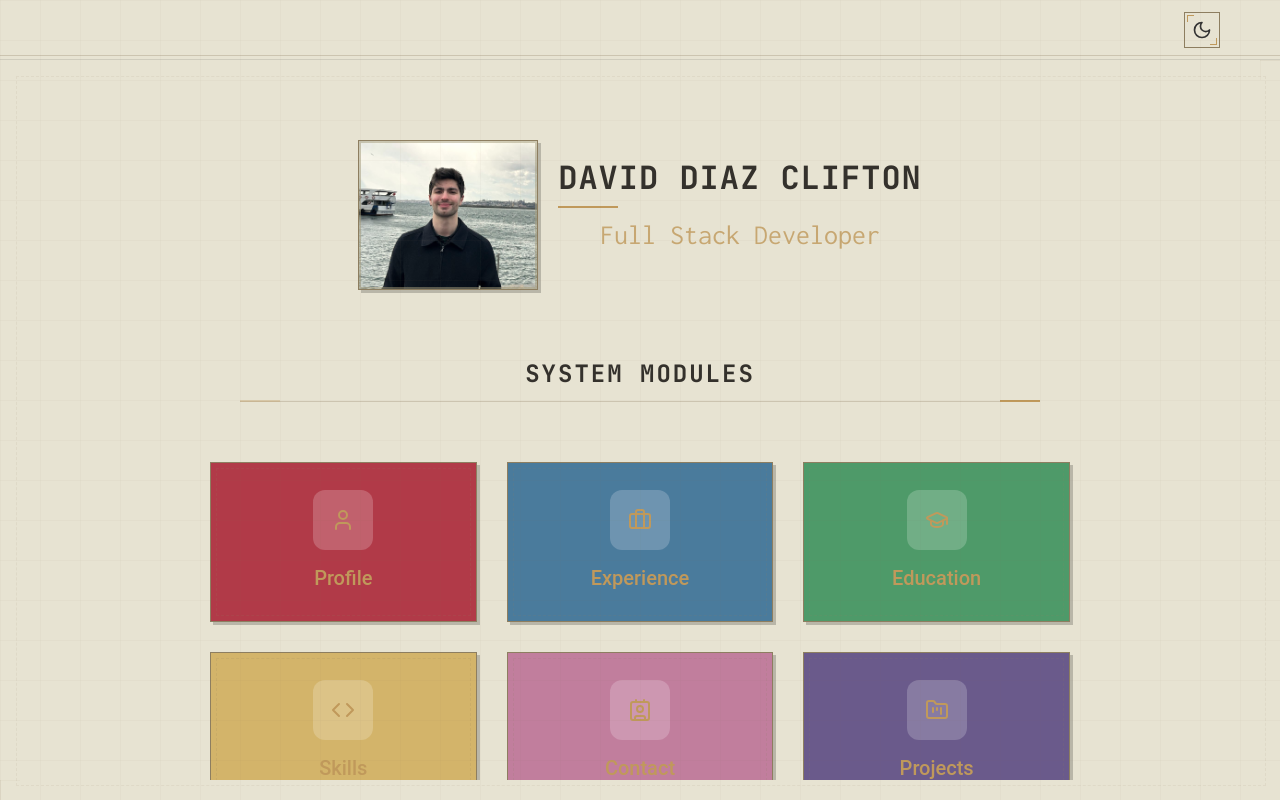
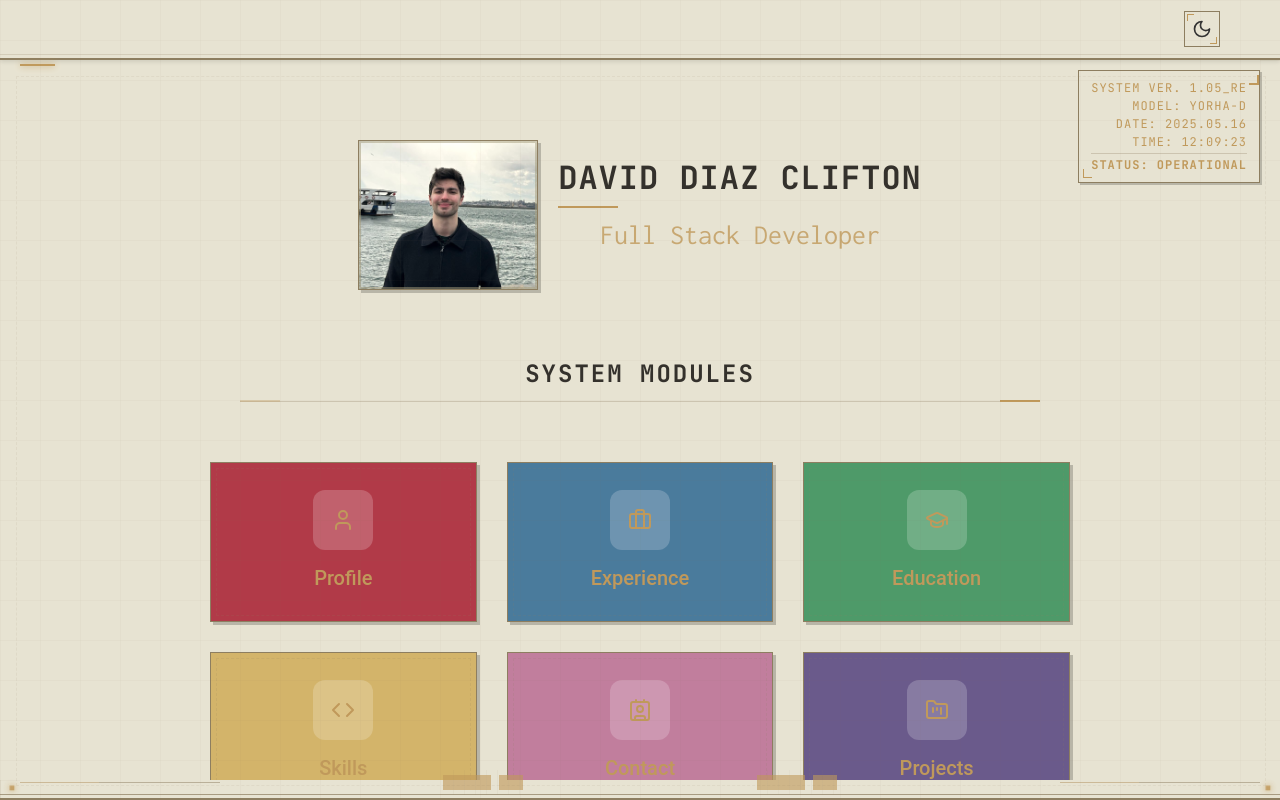
Before and after one commit to daviddc5/DavidDiazClifton, a React (Create React App) app in the folder david-portfolio/: page / in a window 1280 px wide. Built offline with nearby package versions, Linux system fonts and the light colour scheme.

Commit message:
navbar contrast

```diff
--- /dev/null
+++ b/david-portfolio/src/components/NierSystemInfo.js
@@ -0,0 +1,46 @@
+import React, { useState, useEffect } from "react";
+
+/**
+ * NierSystemInfo - Adds a NieR: Automata UI style system info panel
+ * This component displays system information in the style of NieR: Automata's UI
+ */
+const NierSystemInfo = () => {
+  const [currentTime, setCurrentTime] = useState(new Date());
+
+  // Update time every second
+  useEffect(() => {
+    const timer = setInterval(() => {
+      setCurrentTime(new Date());
+    }, 1000);
+
+    return () => clearInterval(timer);
+  }, []);
+
+  // Format date string in NieR style
+  const formatDate = (date) => {
+    const year = date.getFullYear();
+    const month = (date.getMonth() + 1).toString().padStart(2, "0");
+    const day = date.getDate().toString().padStart(2, "0");
+    return `${year}.${month}.${day}`;
+  };
+
+  // Format time string in NieR style
+  const formatTime = (date) => {
+    const hours = date.getHours().toString().padStart(2, "0");
+    const minutes = date.getMinutes().toString().padStart(2, "0");
+    const seconds = date.getSeconds().toString().padStart(2, "0");
+    return `${hours}:${minutes}:${seconds}`;
+  };
+
+  return (
+    <div className="nier-os-info">
+      <div className="nier-os-line">SYSTEM VER. 1.05_RE</div>
+      <div className="nier-os-line">MODEL: YoRHa-D</div>
+      <div className="nier-os-line">DATE: {formatDate(currentTime)}</div>
+      <div className="nier-os-line">TIME: {formatTime(currentTime)}</div>
+      <div className="nier-os-line">STATUS: OPERATIONAL</div>
+    </div>
+  );
+};
+
+export default NierSystemInfo;
--- /dev/null
+++ b/david-portfolio/src/components/NintendoSwitch/NierFooter.jsx
@@ -0,0 +1,25 @@
+import React from "react";
+
+/**
+ * NierFooter - Adds NieR: Automata UI style decorative footer elements
+ * These elements are purely decorative and enhance the visual style
+ */
+const NierFooter = () => {
+  return (
+    <>
+      {/* Pixel blocks in corners */}
+      <div className="nier-pixel-block bottom-left"></div>
+      <div className="nier-pixel-block bottom-right"></div>
+
+      {/* Footer decoration with data blocks and lines */}
+      <div className="nier-footer-decoration">
+        <div className="nier-data-line"></div>
+        <div className="nier-data-block"></div>
+        <div className="nier-data-block"></div>
+        <div className="nier-data-line"></div>
+      </div>
+    </>
+  );
+};
+
+export default NierFooter;
--- /dev/null
+++ b/david-portfolio/src/components/NintendoSwitch/NierSystemInfo.jsx
@@ -0,0 +1,46 @@
+import React, { useState, useEffect } from "react";
+
+/**
+ * NierSystemInfo - Adds a NieR: Automata UI style system info panel
+ * This component displays system information in the style of NieR: Automata's UI
+ */
+const NierSystemInfo = () => {
+  const [currentTime, setCurrentTime] = useState(new Date());
+
+  // Update time every second
+  useEffect(() => {
+    const timer = setInterval(() => {
+      setCurrentTime(new Date());
+    }, 1000);
+
+    return () => clearInterval(timer);
+  }, []);
+
+  // Format date string in NieR style
+  const formatDate = (date) => {
+    const year = date.getFullYear();
+    const month = (date.getMonth() + 1).toString().padStart(2, "0");
+    const day = date.getDate().toString().padStart(2, "0");
+    return `${year}.${month}.${day}`;
+  };
+
+  // Format time string in NieR style
+  const formatTime = (date) => {
+    const hours = date.getHours().toString().padStart(2, "0");
+    const minutes = date.getMinutes().toString().padStart(2, "0");
+    const seconds = date.getSeconds().toString().padStart(2, "0");
+    return `${hours}:${minutes}:${seconds}`;
+  };
+
+  return (
+    <div className="nier-os-info">
+      <div className="nier-os-line">SYSTEM VER. 1.05_RE</div>
+      <div className="nier-os-line">MODEL: YoRHa-D</div>
+      <div className="nier-os-line">DATE: {formatDate(currentTime)}</div>
+      <div className="nier-os-line">TIME: {formatTime(currentTime)}</div>
+      <div className="nier-os-line">STATUS: OPERATIONAL</div>
+    </div>
+  );
+};
+
+export default NierSystemInfo;
--- a/david-portfolio/src/components/NintendoSwitch/NintendoSwitchPortfolio.js
+++ b/david-portfolio/src/components/NintendoSwitch/NintendoSwitchPortfolio.js
@@ -1,3 +1,6 @@
+// Import the custom CSS file first
+import "../../styles/NierEnhancedBorders.css";
+
 import React, { useState, useEffect } from "react";
 import { Routes, Route, useNavigate, useLocation } from "react-router-dom";
 import StatusBar from "./StatusBar";
@@ -10,6 +13,8 @@ import ExperienceSection from "./sections/ExperienceSection";
 import SkillsSection from "./sections/SkillsSection";
 import ProjectsSection from "./sections/ProjectsSection";
 import ContactSection from "./sections/ContactSection";
+import NierFooter from "./NierFooter"; // Import our new footer component
+import NierSystemInfo from "./NierSystemInfo"; // Import the system info component
 import portfolioData from "../../data/portfolioData";
 import "../../styles/NintendoSwitch.css";
 
@@ -71,8 +76,6 @@ const NintendoSwitchPortfolio = () => {
     navigate("/");
   };
 
-  // NieR UI component - OS Info display
-
   return (
     <div
       className={`nintendo-switch-portfolio ${isPressing ? "pressing" : ""}`}
@@ -110,10 +113,7 @@ const NintendoSwitchPortfolio = () => {
             </div>
           </>
         ) : (
-          <div
-            className={`section-view ${isTransitioning ? "entering" : ""}`}
-            // Removed custom background color style
-          >
+          <div className={`section-view ${isTransitioning ? "entering" : ""}`}>
             <Routes>
               <Route
                 path="/profile"
@@ -144,7 +144,11 @@ const NintendoSwitchPortfolio = () => {
         )}
       </div>
 
-      {/* NieR-style footer with data blocks */}
+      {/* Add the NieR-style system info component */}
+      <NierSystemInfo />
+
+      {/* Add the NieR-style footer */}
+      <NierFooter />
     </div>
   );
 };
--- a/david-portfolio/src/styles/NierAutomataTheme.css
+++ b/david-portfolio/src/styles/NierAutomataTheme.css
@@ -118,7 +118,7 @@ body::after {
 .nav-bar {
   background-color: var(--nier-ui-dark);
   color: var(--nier-accent);
-  border-bottom: 1px solid var(--nier-border);
+  border-bottom: px solid var(--nier-border);
   height: 60px;
   display: flex;
   justify-content: space-between;
--- /dev/null
+++ b/david-portfolio/src/styles/NierEnhancedBorders.css
@@ -0,0 +1,286 @@
+/* NieR: Automata Enhanced Borders
+ * This file enhances the navbar border and adds a footer border
+ * in the distinctive NieR: Automata UI style.
+ */
+
+/* Enhanced Navbar Border - stronger, double-line style */
+.nav-bar {
+  position: relative; /* Ensure positioning context for pseudo-elements */
+  border-bottom: 2px solid var(--nier-border) !important; /* Make primary border stronger */
+  box-shadow: 0 2px 4px rgba(0, 0, 0, 0.1); /* Add subtle shadow for depth */
+}
+
+/* Add distinctive double-line effect with animation */
+.nav-bar::after {
+  content: "";
+  position: absolute;
+  bottom: -5px; /* Position slightly below main border */
+  left: 0;
+  width: 100%;
+  height: 1px;
+  background-color: var(--nier-border);
+  opacity: 0.7;
+}
+
+/* Add decorative corner elements to the navbar */
+.nav-bar::before {
+  content: "";
+  position: absolute;
+  bottom: -8px;
+  left: 20px; /* Position from left edge */
+  width: 35px;
+  height: 2px;
+  background-color: var(--nier-accent);
+  box-shadow: 0 0 5px var(--nier-accent);
+  animation: nier-border-pulse 2s infinite alternate;
+}
+
+/* NieR style footer line */
+.nintendo-switch-portfolio::after {
+  content: "";
+  position: absolute;
+  bottom: 0;
+  left: 0;
+  width: 100%;
+  height: 2px;
+  background-color: var(--nier-border);
+  z-index: 100; /* Ensure it's above other elements */
+}
+
+/* Add secondary footer line for double-line effect */
+.nintendo-switch-portfolio::before {
+  content: "";
+  position: absolute;
+  bottom: 5px;
+  left: 0;
+  width: 100%;
+  height: 1px;
+  background-color: var(--nier-border);
+  opacity: 0.7;
+  z-index: 100;
+}
+
+/* Add NieR-style decorative elements to footer */
+.nier-footer-decoration {
+  position: absolute;
+  bottom: 10px;
+  left: 0;
+  width: 100%;
+  display: flex;
+  justify-content: space-between;
+  padding: 0 20px;
+  z-index: 99;
+}
+
+.nier-data-block {
+  width: 80px;
+  height: 15px;
+  background: linear-gradient(
+    90deg,
+    var(--nier-accent) 0%,
+    var(--nier-accent) 60%,
+    transparent 60.1%,
+    transparent 70%,
+    var(--nier-accent) 70.1%,
+    var(--nier-accent) 100%
+  );
+  position: relative;
+  margin: 0 10px;
+}
+
+.nier-data-line {
+  width: 100%;
+  max-width: 200px;
+  height: 1px;
+  background-color: var(--nier-border);
+  opacity: 0.5;
+  position: relative;
+  margin-top: 7px;
+}
+
+.nier-data-line::before {
+  content: "";
+  position: absolute;
+  left: 0;
+  top: 0;
+  width: 30%;
+  height: 100%;
+  background-color: var(--nier-accent);
+  animation: nier-data-line-pulse 3s infinite alternate;
+}
+
+/* Pulsing animations for NieR aesthetic */
+@keyframes nier-border-pulse {
+  0% {
+    opacity: 0.6;
+    box-shadow: 0 0 3px var(--nier-accent);
+  }
+  100% {
+    opacity: 1;
+    box-shadow: 0 0 8px var(--nier-accent);
+  }
+}
+
+@keyframes nier-data-line-pulse {
+  0% {
+    width: 30%;
+    opacity: 0.8;
+  }
+  100% {
+    width: 70%;
+    opacity: 0.4;
+  }
+}
+
+/* Add decorative pixel blocks to corners - NieR UI motif */
+.nier-pixel-block {
+  position: absolute;
+  width: 4px;
+  height: 4px;
+  background-color: var(--nier-accent);
+  opacity: 0.8;
+  box-shadow: 0 0 5px var(--nier-accent);
+  animation: nier-pixel-pulse 2s infinite alternate;
+}
+
+.nier-pixel-block.bottom-left {
+  bottom: 10px;
+  left: 10px;
+}
+
+.nier-pixel-block.bottom-right {
+  bottom: 10px;
+  right: 10px;
+}
+
+@keyframes nier-pixel-pulse {
+  0% {
+    opacity: 0.4;
+    transform: scale(0.8);
+  }
+  100% {
+    opacity: 0.9;
+    transform: scale(1.2);
+  }
+}
+
+/* NieR: Automata OS Info Display */
+.nier-os-info {
+  position: absolute;
+  top: 70px;
+  right: 20px;
+  font-family: "JetBrains Mono", monospace;
+  font-size: 12px;
+  color: var(--nier-accent);
+  text-transform: uppercase;
+  text-align: right;
+  letter-spacing: 1px;
+  line-height: 1.5;
+  z-index: 100;
+  background-color: var(--nier-bg);
+  padding: 10px 14px;
+  border: 1px solid var(--nier-border);
+  box-shadow: 3px 3px 0 var(--nier-shadow);
+  animation: nier-panel-fade-in 1s ease-out;
+}
+
+.nier-os-info::before,
+.nier-os-info::after {
+  content: "";
+  position: absolute;
+  width: 8px;
+  height: 8px;
+  border-style: solid;
+  border-color: var(--nier-accent);
+}
+
+.nier-os-info::before {
+  top: 4px;
+  right: 4px;
+  border-width: 0 1px 0 0;
+}
+
+.nier-os-info::after {
+  bottom: 4px;
+  left: 4px;
+  border-width: 0 0 1px 1px;
+}
+
+.nier-os-line {
+  position: relative;
+}
+
+/* Last line with special styling */
+.nier-os-line:last-child {
+  margin-top: 5px;
+  font-weight: bold;
+  animation: nier-status-blink 2s infinite alternate;
+}
+
+.nier-os-line:last-child::before {
+  content: "";
+  position: absolute;
+  top: -3px;
+  right: 0;
+  width: 100%;
+  height: 1px;
+  background-color: var(--nier-light-border);
+}
+
+@keyframes nier-status-blink {
+  0%,
+  90% {
+    color: var(--nier-accent);
+  }
+  95% {
+    color: transparent;
+  }
+  100% {
+    color: var(--nier-accent);
+  }
+}
+
+@keyframes nier-panel-fade-in {
+  0% {
+    opacity: 0;
+    transform: translateY(-10px);
+  }
+  100% {
+    opacity: 1;
+    transform: translateY(0);
+  }
+}
+
+/* Media queries for responsive design */
+@media (max-width: 768px) {
+  .nier-data-block {
+    width: 60px;
+    height: 12px;
+  }
+
+  .nier-os-info {
+    top: 65px;
+    right: 10px;
+    font-size: 10px;
+    padding: 8px 10px;
+  }
+}
+
+@media (max-width: 480px) {
+  .nier-data-block {
+    width: 40px;
+    height: 10px;
+  }
+
+  .nier-footer-decoration {
+    padding: 0 10px;
+  }
+
+  .nier-os-info {
+    top: 60px;
+    right: 5px;
+    font-size: 8px;
+    padding: 6px 8px;
+    max-width: 40%;
+  }
+}
```
